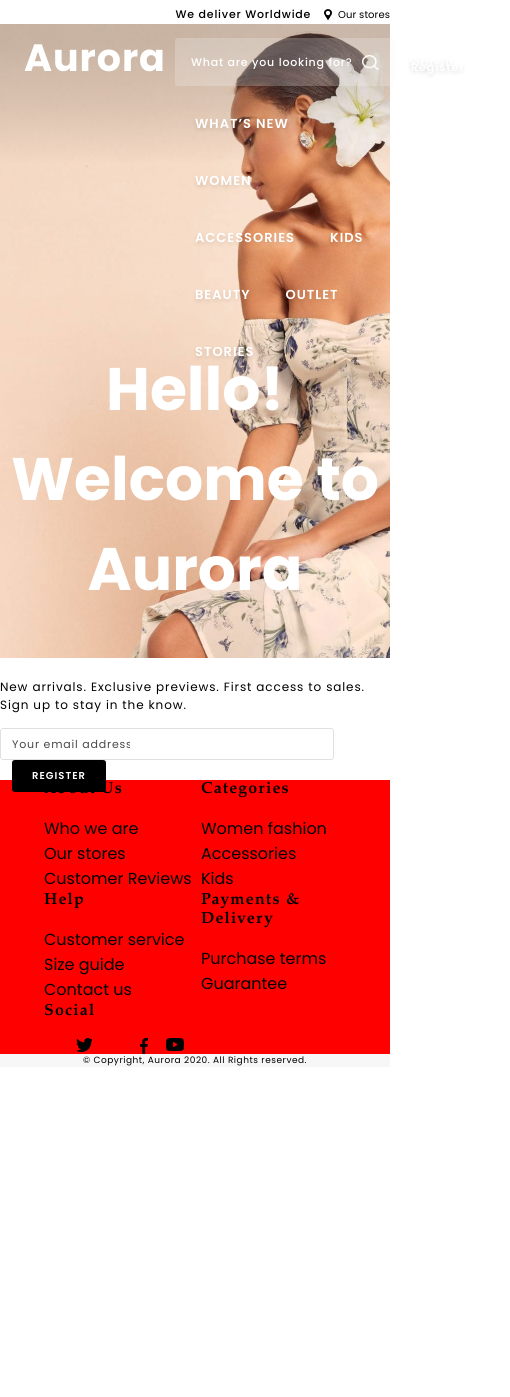
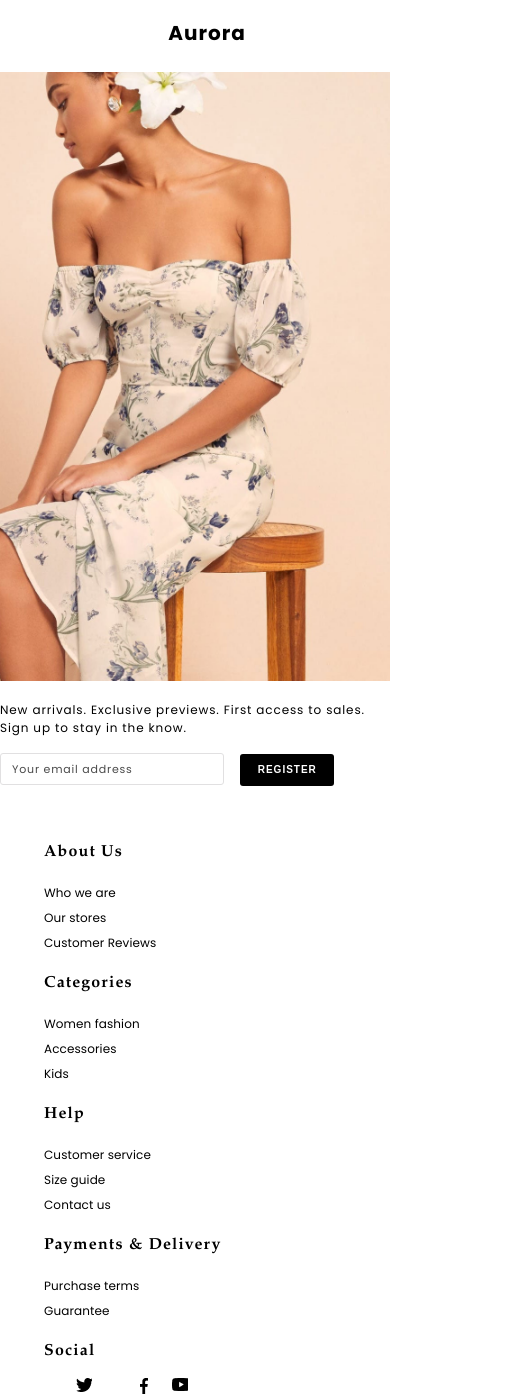
Before and after one commit to demetrioverba/Aurora_traineeTest, a website built with webpack: page src/index.html in a window 390 px wide. Shown: the top 1397 px of the page, 510 px wide, since content can reach past the window. Before the commit the page ends 1067 px from the top, so only its background shows below. Built offline with nearby package versions, Linux system fonts and the light colour scheme; files whose address does not match are found by name.

Commit message:
Responsive IPhoneX

```diff
--- a/src/index.html
+++ b/src/index.html
@@ -100,8 +100,19 @@
       <!--HELLO - END-->
 
 
+
+
+
+    </section>
+  </main>
+
+  <!-- MAIN-SECTION END -->
+
+
+  <!-- FOOTER START -->
+
+  <footer class="footer">
     <!--CONTENT START-->
-
     <div class="content-container">
       <form class="content_search-form">
         <fieldset class="content_search-form-wrap">
@@ -120,15 +131,6 @@
     </div>
 
     <!--CONTENT END-->
-    </section>
-  </main>
-
-  <!-- MAIN-SECTION END -->
-
-
-  <!-- FOOTER START -->
-
-  <footer class="footer">
     <nav class="contInfo">
 
       <ul class="footer__menu">
@@ -158,13 +160,13 @@
         <li><a href="/">Guarantee</a></li>
       </ul>
 
-      <ul class="footer__menu">
-        <h3 class="footer__menu-header">Social</h3>
-        <li class="insta"><a href="/"></a></li>
-        <li class="twitter"><a href="/"></a></li>
-        <li class="snapchat"><a href="/"></a></li>
-        <li class="facebook"><a href="/"></a></li>
-        <li class="youtube"><a href="/"></a></li>
+      <ul class="footer__menu socialL">
+        <h3 class="footer__menu-header social">Social</h3>
+        <li class="socApp insta"><a href="/"></a></li>
+        <li class="socApp twitter"><a href="/"></a></li>
+        <li class="socApp snapchat"><a href="/"></a></li>
+        <li class="socApp facebook"><a href="/"></a></li>
+        <li class="socApp youtube"><a href="/"></a></li>
       </ul>
 
     </nav>
--- a/src/style/hover.scss
+++ b/src/style/hover.scss
@@ -11,7 +11,9 @@ html, body, div, ul, li {
   max-width: $page-width;
 
 
-
+}
+html{
+  height: 100%;
 }
 a {
   text-decoration: none;
@@ -23,7 +25,8 @@ img {
 }
 
  html{
-    box-sizing: border-box;
+   //height: 100vh;
+  box-sizing: border-box;
   }
   *, *::before, *::after{
     box-sizing: inherit;
--- a/src/style/index.scss
+++ b/src/style/index.scss
@@ -4,6 +4,9 @@
 
 /*HEADER LINE - START*/
 
+.main{
+  position: relative;
+}
 .pgWrapper{
   max-width: $page-width;
 }
@@ -89,9 +92,10 @@
 }
 .header_menu{
   width: 100%;
-  min-width: 220px;
+  //min-width: 220px;
   padding: 0 auto;
   text-align: center;
+  //background: yellow;
 }
 .navbar {
   max-width: 800px;
@@ -223,7 +227,7 @@
 /* MAIN SECTION - START */
 
 .intro{
-  height: 756px;
+  height: 681px;
   position: relative;
   background: url(../assets/first.jpg) no-repeat center;
   background-size: cover;
@@ -236,24 +240,36 @@
 
 .footer {
   //padding: 0px 200px 0px 200px;
-  background: red;
+  position: relative;
+  background: $sub-color;
 
 }
 .contInfo{
   //height: 197px;
+  padding-top: 142px;
+  padding-bottom: 15px;
   margin-right: 10%;
   margin-left: 10%;
   display: flex;
   flex-wrap: wrap;
   justify-content: space-between;
-
+  & li a{
+    //color: red;
+    //font-family: Poppins;
+    //font-style: normal;
+    //font-weight: normal;
+    font-size: 12px;
+    line-height: 19px;
+    letter-spacing: 0.1px;
+    color: #000000;
+  }
 
 }
 .footer__menu {
-  width: 150px;
+  width: 180px;
   margin-left: 5px;
   list-style-type: none;
-  padding-right: 0px;
+  padding-top: 20px;
 }
 .footer__menu-header {
   font-family: Garamond;
@@ -269,49 +285,30 @@
 
 
 
-
+.socApp{
+  float: left;
+  margin-right: 16px;
+  width: 16px;
+  height: 16px;
+}
 
 
 
 .insta{
-  float: left;
-  margin: 0px;
-  margin-right: 16px;
-  padding: 0px;
-  width: 16px;
-  height: 16px;
   background: url("/src/assets/insta.png") no-repeat;
 }
 .twitter{
-  float: left;
-  margin-right: 16px;
-  padding: 0px;
-  width: 16px;
-  height: 16px;
   background: url("/src/assets/twitter.png") no-repeat;
 }
 .snapchat{
-  float: left;
-  margin-right: 16px;
-  padding: 0px;
-  width: 16px;
-  height: 16px;
   background: url("/src/assets/snapchat.png") no-repeat;
 }
 .facebook{
-  float: left;
-  margin-right: 10px;
-  padding: 0px;
-  width: 16px;
-  height: 16px;
+  //margin-right: 10px;
   background: url("/src/assets/facebook.png") no-repeat;
 }
 .youtube{
-  float: left;
-  margin-right: 0px;
-  padding: 0px;
-  width: 20px;
-  height: 16px;
+  //width: 16px;
   background: url("/src/assets/youtube.png") no-repeat;
 }
 
@@ -322,16 +319,19 @@
 
 .content-container{
   height: auto;
-  margin-bottom: 0px;
+
+  width: 100%;
   padding: 20px 0px 20px 0px;
   background: $sub-color;
   position:absolute;
-  bottom: 0px;
+  top: 0px;
   left: 0px;
   right: 0px;
+
 }
 .content_search-form-wrap{
   max-width: 445px;
+  width: 100%;
   height: 82px;
   margin: 0 auto;
   padding: 0px 0px 0px 0px;
@@ -341,6 +341,7 @@
 }
 .content_text{
   max-width: 439px;
+  width: 100%;
   margin-bottom: 14px;
   font-family: Poppins;
   font-size: 12px;
@@ -351,17 +352,21 @@
   color: $main-color;
 }
 .search-form_field{
-  width: 334px;
+  //flex: 1 1 auto;
+  display: inline;
+  width: 100%;
+  max-width: 334px;
+
   height: 32px;
-  padding: 8px 203px 7px 11px;
-  margin-right: 0px;
+  padding: 8px 8px 8px 11px;
+  //margin-right: 0px;
   background-color: transparent;
   border: 1px solid #E1E0E1;
-  box-sizing: border-box;
+  //box-sizing: border-box;
   border-radius: 3px;
-  font-family: Poppins;
-  font-style: normal;
-  font-weight: normal;
+  //font-family: Poppins;
+  //font-style: normal;
+  font-weight: bold;
   font-size: 11px;
   line-height: 16px;
   letter-spacing: 0.8px;
@@ -377,17 +382,19 @@
   }
 }
 .search-form_submit{
-  width: 94px;
+  max-width: 94px;
+  //min-width: 0px;
+  width: 100%;
   height: 32px;
-  padding: 0px;
-  padding: 5px 20px 5px 20px;
+  //padding: 0px;
+  //padding: 5px 20px 5px 20px;
   margin-left: 12px;
-  margin-right: 0px;
+  //margin-right: 0px;
   border: 0px;
   background: $main-color;
   border-radius: 3px;
-  font-family: Poppins;
-  font-style: normal;
+  //font-family: Poppins;
+  //font-style: normal;
   font-weight: 600;
   font-size: 10px;
   line-height: 20px;
@@ -397,10 +404,10 @@
   color: $sub-color;
 }
 .search-form_info{
-  display: flex;
-  flex-wrap: wrap;
-  padding: 0px;
-  margin: 0px;
+  //display: flex;
+  //flex-wrap: wrap;
+  //padding: 0px;
+  //margin: 0 auto;
 }
 
 /* CONTENT - END */
@@ -445,15 +452,124 @@
 /*MEDIA*/
 
 
- @media screen and (max-width: 300px){
-   .navbar{
+ @media screen and (max-width: 700px){
+   .signIn, .navbar, .header_menu-input, .header_line, .hello_text{
      display: none;
    }
-   .header_menu-input{
-     //width: 100%;
+   .header{
+     //display: block;
+     height: 72px;
+     //text-align: center;
+     margin: 0 auto;
+     //justify-content: space-between;
+     padding: 0px;
+     //background: aqua;
+     align-items: center;
+
    }
+   .header_wrapper{
+     font-size: 20px;
+     display: block;
+    }
+   .header_logo{
+     margin: 0 auto;
+     //padding-left: 20%;
+    }
+    .search-form_field{
+      max-width: 224px;
+    }
+   .intro{
+    //height: 682px;
+    //background: url(../assets/AuroraMob.png) no-repeat center;
+    background-position-x: 70%;
+    //background-size: cover;
+   }
+  }
 
- }
+
+  @media screen and (max-width: 376px){
+    .signIn, .navbar, .header_menu-input, .header_line, .hello_text{
+      display: none;
+    }
+    body{
+      width: 375px;
+    }
+
+    .header_logo{
+      margin: 0 auto;
+      font-size: 30px;
+      //padding-left: 20%;
+     }
+     .main{
+       margin-bottom: 0px;
+       padding: 0px;
+     }
+    .intro{
+      height: 480px;
+      margin-top: 0px;
+     //height: 682px;
+     background: url(../assets/AuroraMob.png) no-repeat center;
+     //background-position-x: 50%;
+     background-size: cover;
+     background-position-y: 0px; ;
+    }
+    .content-container{
+      padding: 0px;
+    }
+    .content_search-form-wrap{
+      margin: 0 auto;
+      max-width: 368px;
+      height: 130px;
+      padding: 24px 5px;
+    }
+    .search-form_field{
+      //margin-left: 15px;
+      min-width: 65%;
+      //min-width: 160px;
+    }
+    .search-form_submit{
+      float: right;
+      min-width: 30%;
+      //min-width: 73px;
+      margin: 0px;
+    }
+    .search-form_info{
+      max-width: 368px;
+      justify-content: space-between;
+      //margin-left: 10px;
+    }
+    .contInfo{
+      margin: 0%;
+    }
+
+
+    .social {
+      display: none;
+    }
+    .socApp{
+      //margin: 0px;
+      //padding: 0px;
+      padding-left: 14%;
+      margin-right: 0px;
+
+    }
+    .socialL{
+      //background-color: lightcoral;
+      width: 100%;
+      margin: 0 auto;
+      justify-content: space-between;
+      padding-left: 27%;
+      //padding-right: 20%;
+    }
+
+
+    .footer__menu-header{
+      font-size: 20px;
+    }
+    .bottom-container{
+      font-size: 2px;
+    }
+   }
 
 
  /*
```
Also changed, not shown: src/assets/AuroraMob.png (added). Lines whose indentation alone changed are shown as unchanged.
